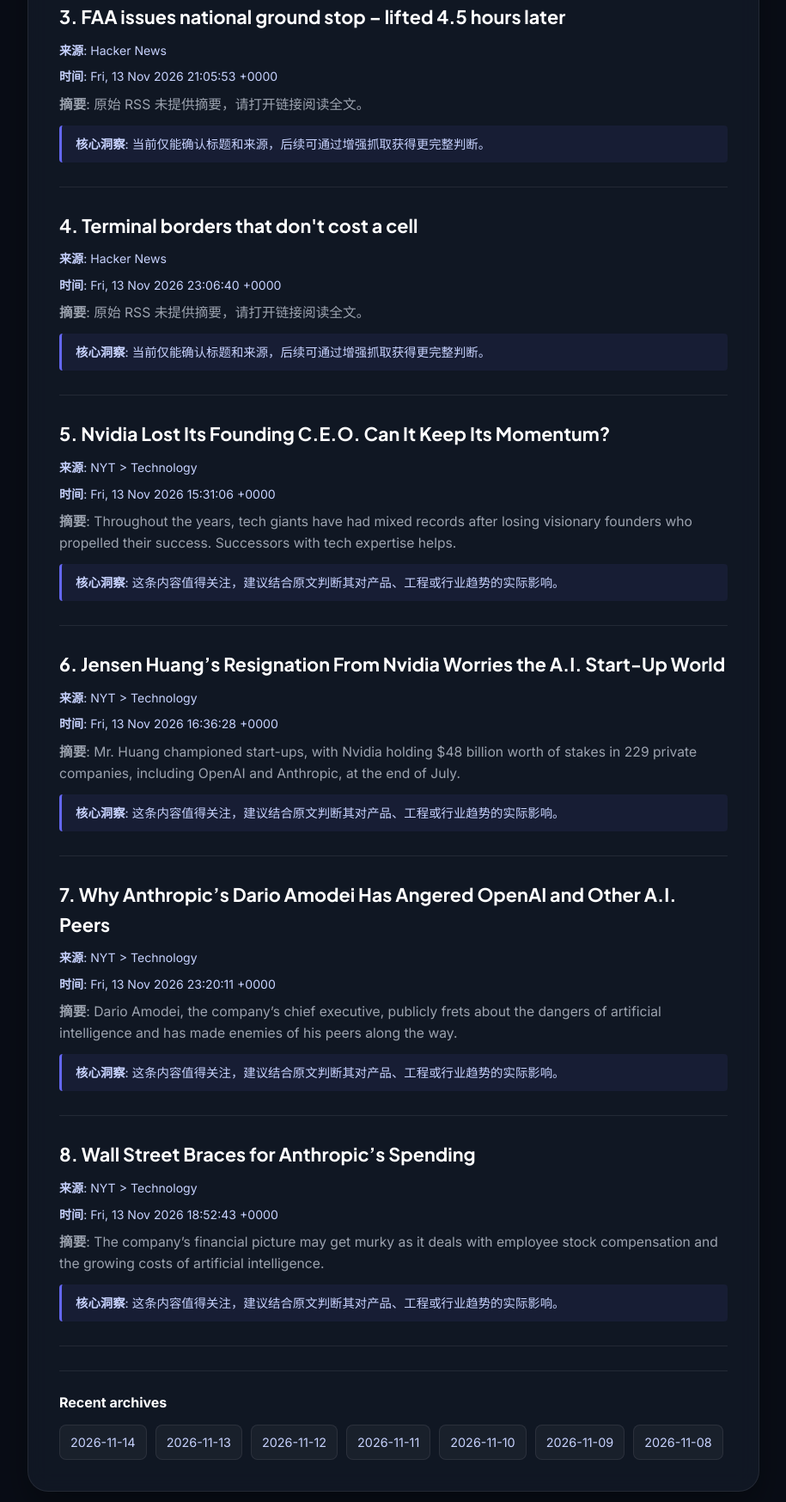
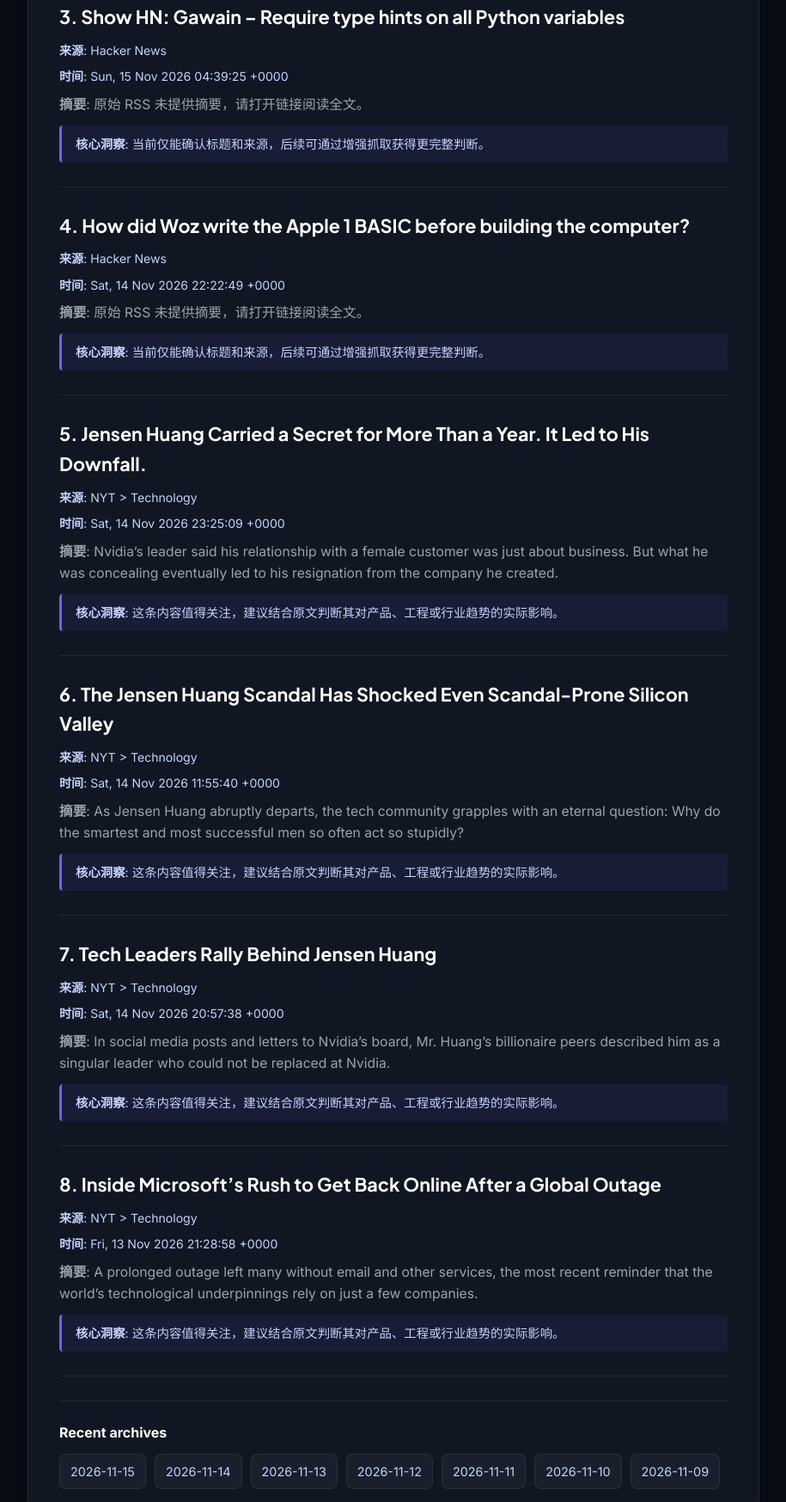
Before and after one commit to notbrighton/ai-daily-digest, a plain HTML site: page index.html in a window 1280 px wide. Shown: the part 951-2698 px from the top of the page at 86% size, without its empty margins (182-1097 px from the left). Drawn offline with Linux system fonts and the light colour scheme.

Commit message:
chore: update daily digest [skip ci]

```diff
--- a/index.html
+++ b/index.html
@@ -51,7 +51,7 @@
   <main>
     <div class="stats-bar">
       <div class="stat-card">
-        <div><div class="stat-label">生成日期</div><div class="stat-val">2026-11-14</div></div>
+        <div><div class="stat-label">生成日期</div><div class="stat-val">2026-11-15</div></div>
       </div>
       <div class="stat-card">
         <div><div class="stat-label">处理文章数</div><div class="stat-val">8 篇</div></div>
@@ -62,65 +62,67 @@
     </div>
     <div class="content-box">
       <article class="digest-article">
-<h3 class="article-title">1. <a href="https://github.com/ggml-org/ggml/releases/tag/v1.0.0" target="_blank" rel="noopener noreferrer">Ggml v1.0.0</a></h3>
+<h3 class="article-title">1. <a href="https://www.spacex.com/launches/starship-flight-15" target="_blank" rel="noopener noreferrer">SpaceX catches the Starship to end Flight 15</a></h3>
 <p class="article-meta"><strong>来源</strong>: Hacker News</p>
-<p class="article-meta"><strong>时间</strong>: Sat, 14 Nov 2026 02:28:29 +0000</p>
+<p class="article-meta"><strong>时间</strong>: Sat, 14 Nov 2026 21:22:24 +0000</p>
 <p class="article-summary"><strong>摘要</strong>: 原始 RSS 未提供摘要，请打开链接阅读全文。</p>
 <div class="key-takeaway"><strong>核心洞察</strong>: 当前仅能确认标题和来源，后续可通过增强抓取获得更完整判断。</div>
 </article>
 <article class="digest-article">
-<h3 class="article-title">2. <a href="https://www.techpowerup.com/354814/nvidia-allegedly-engineered-scarcity-by-funding-ai-startups-to-buy-its-gpus" target="_blank" rel="noopener noreferrer">Nvidia Allegedly Engineered Scarcity by Funding AI Startups to Buy Its GPUs</a></h3>
+<h3 class="article-title">2. <a href="https://www.crissyfield.de/research/lovable-en/" target="_blank" rel="noopener noreferrer">Lovable apps expose passport details and more than 200K private messages</a></h3>
 <p class="article-meta"><strong>来源</strong>: Hacker News</p>
-<p class="article-meta"><strong>时间</strong>: Sat, 14 Nov 2026 02:52:59 +0000</p>
+<p class="article-meta"><strong>时间</strong>: Sat, 14 Nov 2026 17:43:10 +0000</p>
 <p class="article-summary"><strong>摘要</strong>: 原始 RSS 未提供摘要，请打开链接阅读全文。</p>
 <div class="key-takeaway"><strong>核心洞察</strong>: 当前仅能确认标题和来源，后续可通过增强抓取获得更完整判断。</div>
 </article>
 <article class="digest-article">
-<h3 class="article-title">3. <a href="https://www.nbcnews.com/news/us-news/faa-orders-nationwide-ground-stop-departing-flights-reasons-safety-rcna609247" target="_blank" rel="noopener noreferrer">FAA issues national ground stop – lifted 4.5 hours later</a></h3>
+<h3 class="article-title">3. <a href="https://github.com/matheuzgomes/gawain" target="_blank" rel="noopener noreferrer">Show HN: Gawain – Require type hints on all Python variables</a></h3>
 <p class="article-meta"><strong>来源</strong>: Hacker News</p>
-<p class="article-meta"><strong>时间</strong>: Fri, 13 Nov 2026 21:05:53 +0000</p>
+<p class="article-meta"><strong>时间</strong>: Sun, 15 Nov 2026 04:39:25 +0000</p>
 <p class="article-summary"><strong>摘要</strong>: 原始 RSS 未提供摘要，请打开链接阅读全文。</p>
 <div class="key-takeaway"><strong>核心洞察</strong>: 当前仅能确认标题和来源，后续可通过增强抓取获得更完整判断。</div>
 </article>
 <article class="digest-article">
-<h3 class="article-title">4. <a href="https://www.joshka.net/cell-borders/" target="_blank" rel="noopener noreferrer">Terminal borders that don't cost a cell</a></h3>
+<h3 class="article-title">4. <a href="https://retrocomputing.stackexchange.com/questions/17957" target="_blank" rel="noopener noreferrer">How did Woz write the Apple 1 BASIC before building the computer?</a></h3>
 <p class="article-meta"><strong>来源</strong>: Hacker News</p>
-<p class="article-meta"><strong>时间</strong>: Fri, 13 Nov 2026 23:06:40 +0000</p>
+<p class="article-meta"><strong>时间</strong>: Sat, 14 Nov 2026 22:22:49 +0000</p>
 <p class="article-summary"><strong>摘要</strong>: 原始 RSS 未提供摘要，请打开链接阅读全文。</p>
 <div class="key-takeaway"><strong>核心洞察</strong>: 当前仅能确认标题和来源，后续可通过增强抓取获得更完整判断。</div>
 </article>
 <article class="digest-article">
-<h3 class="article-title">5. <a href="https://www.nytimes.com/2026/11/13/technology/nvidia-ceo-jen-huang-loss.html" target="_blank" rel="noopener noreferrer">Nvidia Lost Its Founding C.E.O. Can It Keep Its Momentum?</a></h3>
+<h3 class="article-title">5. <a href="https://www.nytimes.com/2026/11/14/technology/jensen-huang-nvidia-board.html" target="_blank" rel="noopener noreferrer">Jensen Huang Carried a Secret for More Than a Year. It Led to His Downfall.</a></h3>
 <p class="article-meta"><strong>来源</strong>: NYT &gt; Technology</p>
-<p class="article-meta"><strong>时间</strong>: Fri, 13 Nov 2026 15:31:06 +0000</p>
-<p class="article-summary"><strong>摘要</strong>: Throughout the years, tech giants have had mixed records after losing visionary founders who propelled their success. Successors with tech expertise helps.</p>
+<p class="article-meta"><strong>时间</strong>: Sat, 14 Nov 2026 23:25:09 +0000</p>
+<p class="article-summary"><strong>摘要</strong>: Nvidia’s leader said his relationship with a female customer was just about business. But what he was concealing eventually led to his resignation from the company he created.</p>
 <div class="key-takeaway"><strong>核心洞察</strong>: 这条内容值得关注，建议结合原文判断其对产品、工程或行业趋势的实际影响。</div>
 </article>
 <article class="digest-article">
-<h3 class="article-title">6. <a href="https://www.nytimes.com/2026/11/13/technology/jensen-huang-silicon-valley-start-ups.html" target="_blank" rel="noopener noreferrer">Jensen Huang’s Resignation From Nvidia Worries the A.I. Start-Up World</a></h3>
+<h3 class="article-title">6. <a href="https://www.nytimes.com/2026/11/14/technology/jensen-huang-nvidia-scandal-silicon-valley.html" target="_blank" rel="noopener noreferrer">The Jensen Huang Scandal Has Shocked Even Scandal-Prone Silicon Valley</a></h3>
 <p class="article-meta"><strong>来源</strong>: NYT &gt; Technology</p>
-<p class="article-meta"><strong>时间</strong>: Fri, 13 Nov 2026 16:36:28 +0000</p>
-<p class="article-summary"><strong>摘要</strong>: Mr. Huang championed start-ups, with Nvidia holding $48 billion worth of stakes in 229 private companies, including OpenAI and Anthropic, at the end of July.</p>
+<p class="article-meta"><strong>时间</strong>: Sat, 14 Nov 2026 11:55:40 +0000</p>
+<p class="article-summary"><strong>摘要</strong>: As Jensen Huang abruptly departs, the tech community grapples with an eternal question: Why do the smartest and most successful men so often act so stupidly?</p>
 <div class="key-takeaway"><strong>核心洞察</strong>: 这条内容值得关注，建议结合原文判断其对产品、工程或行业趋势的实际影响。</div>
 </article>
 <article class="digest-article">
-<h3 class="article-title">7. <a href="https://www.nytimes.com/2026/11/13/technology/anthropic-dario-amodei-ai-openai.html" target="_blank" rel="noopener noreferrer">Why Anthropic’s Dario Amodei Has Angered OpenAI and Other A.I. Peers</a></h3>
+<h3 class="article-title">7. <a href="https://www.nytimes.com/2026/11/14/technology/silicon-valley-nvidia-jensen-huang.html" target="_blank" rel="noopener noreferrer">Tech Leaders Rally Behind Jensen Huang</a></h3>
 <p class="article-meta"><strong>来源</strong>: NYT &gt; Technology</p>
-<p class="article-meta"><strong>时间</strong>: Fri, 13 Nov 2026 23:20:11 +0000</p>
-<p class="article-summary"><strong>摘要</strong>: Dario Amodei, the company’s chief executive, publicly frets about the dangers of artificial intelligence and has made enemies of his peers along the way.</p>
+<p class="article-meta"><strong>时间</strong>: Sat, 14 Nov 2026 20:57:38 +0000</p>
+<p class="article-summary"><strong>摘要</strong>: In social media posts and letters to Nvidia’s board, Mr. Huang’s billionaire peers described him as a singular leader who could not be replaced at Nvidia.</p>
 <div class="key-takeaway"><strong>核心洞察</strong>: 这条内容值得关注，建议结合原文判断其对产品、工程或行业趋势的实际影响。</div>
 </article>
 <article class="digest-article">
-<h3 class="article-title">8. <a href="https://www.nytimes.com/2026/11/13/technology/anthropic-ipo-spending-plans.html" target="_blank" rel="noopener noreferrer">Wall Street Braces for Anthropic’s Spending</a></h3>
+<h3 class="article-title">8. <a href="https://www.nytimes.com/2026/11/13/business/microsoft-outage.html" target="_blank" rel="noopener noreferrer">Inside Microsoft’s Rush to Get Back Online After a Global Outage</a></h3>
 <p class="article-meta"><strong>来源</strong>: NYT &gt; Technology</p>
-<p class="article-meta"><strong>时间</strong>: Fri, 13 Nov 2026 18:52:43 +0000</p>
-<p class="article-summary"><strong>摘要</strong>: The company’s financial picture may get murky as it deals with employee stock compensation and the growing costs of artificial intelligence.</p>
+<p class="article-meta"><strong>时间</strong>: Fri, 13 Nov 2026 21:28:58 +0000</p>
+<p class="article-summary"><strong>摘要</strong>: A prolonged outage left many without email and other services, the most recent reminder that the world’s technological underpinnings rely on just a few companies.</p>
 <div class="key-takeaway"><strong>核心洞察</strong>: 这条内容值得关注，建议结合原文判断其对产品、工程或行业趋势的实际影响。</div>
 </article>
 
       <section class="archive-list" aria-label="Recent digest archives">
         <h2>Recent archives</h2>
         <div class="archive-links">
+
+          <a href="digests/digest_20261115.md">2026-11-15</a>
 
           <a href="digests/digest_20261114.md">2026-11-14</a>
 
@@ -134,8 +136,6 @@
 
           <a href="digests/digest_20261109.md">2026-11-09</a>
 
-          <a href="digests/digest_20261108.md">2026-11-08</a>
-
         </div>
       </section>
 
```
Also changed, not shown: 1 other file.
